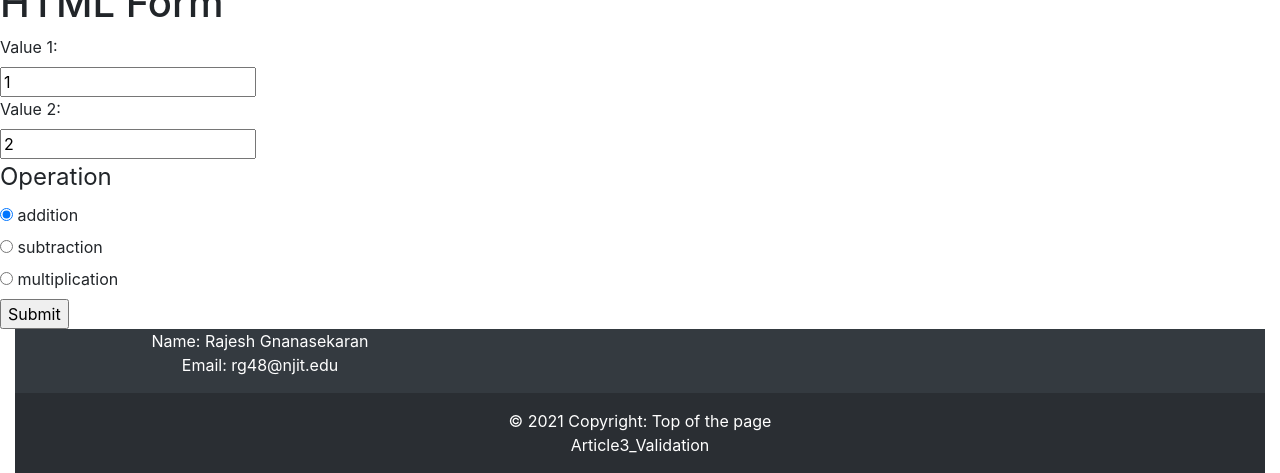
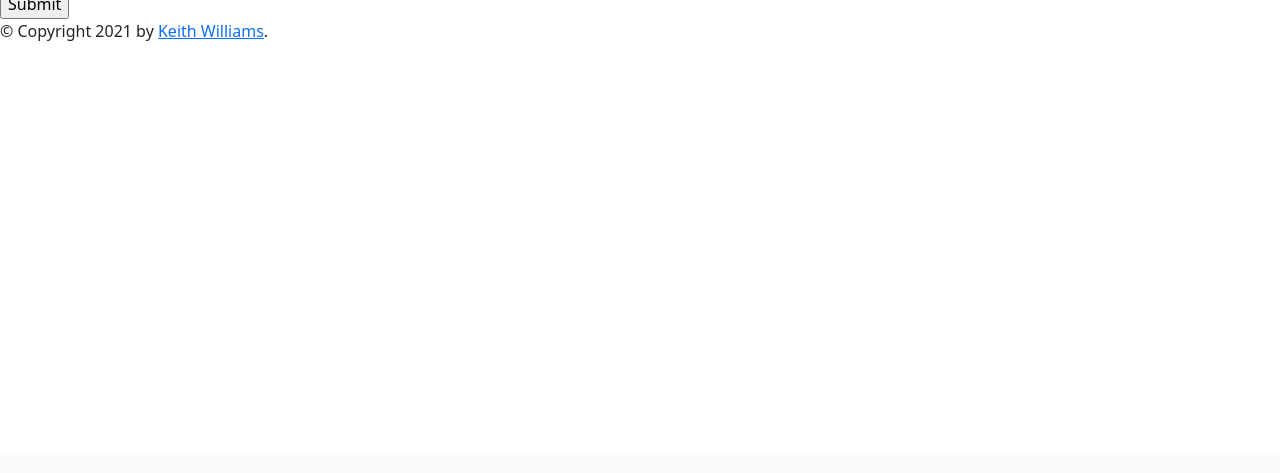
Before and after one commit to Tanv08/calc2-project3_beautify_tables, a Flask app: template app/templates/calculator.html in a window 1280 px wide. Shown: the part 347-820 px from the top of the page. After the commit the page ends 388 px from the top, so only its background shows below. Run offline with Flask 2, Linux system fonts and the light colour scheme; the template is opened without the code that fills it, so the values that code supplies are empty; parts of the project's set-up code (start-up, migrations or seed data) failed here and were passed over; some libraries are stand-ins or nearby versions.

Commit message:
Updated base

```diff
--- a/app/templates/base.html
+++ b/app/templates/base.html
@@ -5,103 +5,47 @@
     <meta charset="utf-8">
     <meta name="viewport" content="width=device-width, initial-scale=1">
     {% block head %}
-    <link rel="stylesheet" href="{{ url_for('static', filename='css/style.css') }}"/>
+    <link rel="stylesheet" href="{{ url_for('static', filename='css/style.css') }}" />
     <title>{% block title %}{% endblock %} - My Webpage</title>
     {% endblock %}
     <!-- Bootstrap CSS -->
-    <link href="https://cdn.jsdelivr.net/npm/bootstrap@5.1.3/dist/css/bootstrap.min.css" rel="stylesheet"
-          integrity="sha384-1BmE4kWBq78iYhFldvKuhfTAU6auU8tT94WrHftjDbrCEXSU1oBoqyl2QvZ6jIW3" crossorigin="anonymous">
-    <link rel="stylesheet" href="https://maxcdn.bootstrapcdn.com/bootstrap/4.0.0/css/bootstrap.min.css" integrity="sha384-Gn5384xqQ1aoWXA+058RXPxPg6fy4IWvTNh0E263XmFcJlSAwiGgFAW/dAiS6JXm" crossorigin="anonymous">
-    <script src="https://code.jquery.com/jquery-3.2.1.slim.min.js" integrity="sha384-KJ3o2DKtIkvYIK3UENzmM7KCkRr/rE9/Qpg6aAZGJwFDMVNA/GpGFF93hXpG5KkN" crossorigin="anonymous"></script>
+    <link href="https://cdn.jsdelivr.net/npm/bootstrap@5.1.3/dist/css/bootstrap.min.css" rel="stylesheet" integrity="sha384-1BmE4kWBq78iYhFldvKuhfTAU6auU8tT94WrHftjDbrCEXSU1oBoqyl2QvZ6jIW3" crossorigin="anonymous">
+
     <title>Hello, world!</title>
-
   </head>
   <body>
-<div class="header">
-    <nav class="navbar navbar-expand-lg navbar-dark bg-dark my-0">
-        <a class="navbar-brand" href="index.html"><img src="images/logo.jpg" class="img-responsive" alt="logo"></a>
-        <button class="navbar-toggler" type="button" data-toggle="collapse" data-target="#navbarNavDropdown"
-                aria-controls="navbarNavDropdown" aria-expanded="false" aria-label="Toggle navigation">
+  <nav class="navbar navbar-expand-lg navbar-light bg-light">
+  <a class="navbar-brand" href="#">Navbar</a>
+  <button class="navbar-toggler" type="button" data-toggle="collapse" data-target="#navbarNav" aria-controls="navbarNav" aria-expanded="false" aria-label="Toggle navigation">
     <span class="navbar-toggler-icon"></span>
   </button>
-        <div class="collapse navbar-collapse justify-content-end" id="navbarNavDropdown">
+  <div class="collapse navbar-collapse" id="navbarNav">
     <ul class="navbar-nav">
-                <li class="nav-item">
-                    <a class="nav-link" href="history.html">Brief History</a>
+      <li class="nav-item active">
+        <a class="nav-link" href="/">Home <span class="sr-only">(current)</span></a>
       </li>
       <li class="nav-item">
-                    <a class="nav-link" href="web.html">Beginning of Web<span class="sr-only">(current)</span></a>
+        <a class="nav-link" href="/basicform">Basic HTML Form</a>
       </li>
       <li class="nav-item">
-                    <a class="nav-link" href="/calculator">Calculator</a>
+        <a class="nav-link" href="#">WTF Form for flask (To Be Added)</a>
       </li>
-                <li class="nav-item dropdown">
-                    <a class="nav-link dropdown-toggle" href="#" id="navbarDropdownMenuLink1" data-toggle="dropdown"
-                       aria-haspopup="true" aria-expanded="false">
-                        Python Articles
-                        <span class="badge badge-dark">4</span>
-                    </a>
-                    <div class="dropdown-menu" aria-labelledby="navbarDropdownMenuLink1">
-                        <a class="dropdown-item" href="Article1_RJ.html">Pylint[Tips & Tricks]</a>
-                        <a class="dropdown-item" href="Article2_RJ.html">AAA Testing</a>
-                        <a class="dropdown-item active" href="Article3_RJ.html">OOPs Concept</a>
-                        <a class="dropdown-item" href="SoC.html">Soc[Separation of Concern]</a>
-                    </div>
-                </li>
-                <li class="nav-item dropdown">
-                    <a class="nav-link dropdown-toggle" href="#" id="navbarDropdownMenuLink" data-toggle="dropdown"
-                       aria-haspopup="true" aria-expanded="false">
-                        More information
-                        <span class="badge badge-dark">3</span>
-                    </a>
-                    <div class="dropdown-menu" aria-labelledby="navbarDropdownMenuLink">
-                        <a class="dropdown-item" href="software.html">IBM/Microsoft</a>
-                        <a class="dropdown-item" href="majorEvents.html">Major Events</a>
-                        <a class="dropdown-item" href="1996.html">Year 1995 onwards</a>
-                    </div>
+      <li class="nav-item">
+        <a class="nav-link disabled" href="#">Disabled</a>
       </li>
     </ul>
   </div>
 </nav>
-</div>
-
 
     <div id="content">{% block content %}{% endblock %}</div>
 
     <!-- Option 1: Bootstrap Bundle with Popper -->
-<script src="https://cdn.jsdelivr.net/npm/bootstrap@5.1.3/dist/js/bootstrap.bundle.min.js"
-        integrity="sha384-ka7Sk0Gln4gmtz2MlQnikT1wXgYsOg+OMhuP+IlRH9sENBO0LRn5q+8nbTov4+1p"
-        crossorigin="anonymous"></script>
+    <script src="https://cdn.jsdelivr.net/npm/bootstrap@5.1.3/dist/js/bootstrap.bundle.min.js" integrity="sha384-ka7Sk0Gln4gmtz2MlQnikT1wXgYsOg+OMhuP+IlRH9sENBO0LRn5q+8nbTov4+1p" crossorigin="anonymous"></script>
 
-<div class="container-fluid">
-    <footer class="bg-dark text-center text-white">
+      <div id="footer">
         {% block footer %}
-        <div class="container">
-            <div class="row">
-                <div class="col-lg-4">
-                    <p>Name: Rajesh Gnanasekaran <br>
-                        Email: rg48@njit.edu</p>
-                </div>
-
-            </div>
-
-        </div>
-        <!-- Grid container -->
-
-        <!-- Copyright -->
-        <div class="text-center p-3" style="background-color: rgba(0, 0, 0, 0.2);">
-            © 2021 Copyright:
-            <a class="text-white" href="#">Top of the page</a>
-            <div>
-                <a class="text-white"
-                   href="https://validator.w3.org/nu/?doc=https%3A%2F%2Frajesh007x.github.io%2FinternetHistory%2Fpublic_html%2FArticle3_RJ.html">
-                    Article3_Validation</a>
-            </div>
-        </div>
-        <!-- Copyright -->
+        &copy; Copyright 2021 by <a href="#">Keith Williams</a>.
         {% endblock %}
-    </footer>
-
     </div>
   </body>
 </html>
```
Lines whose indentation alone changed are shown as unchanged.
